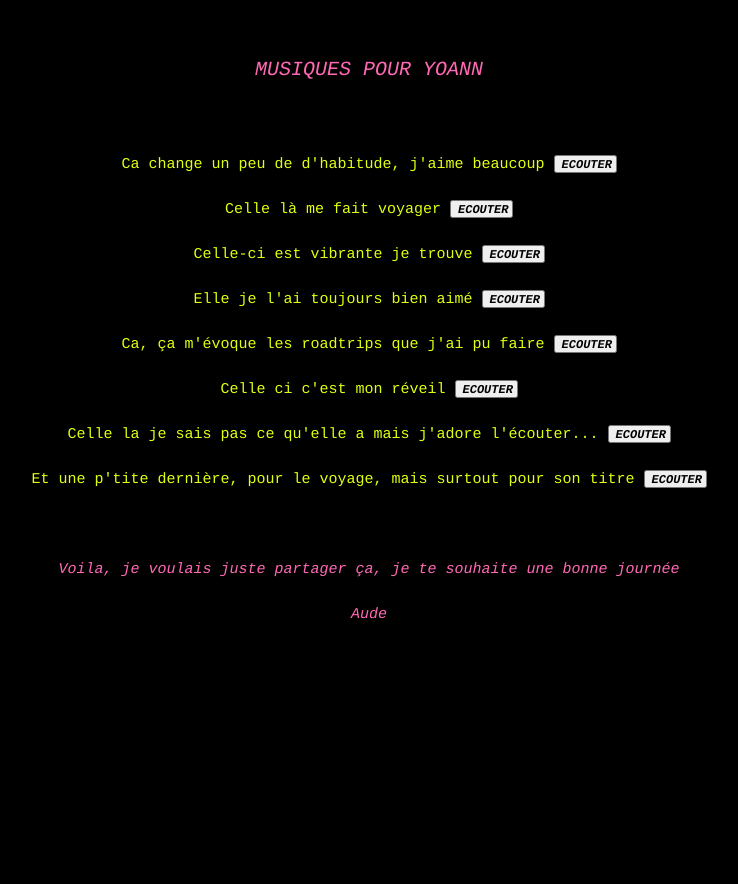
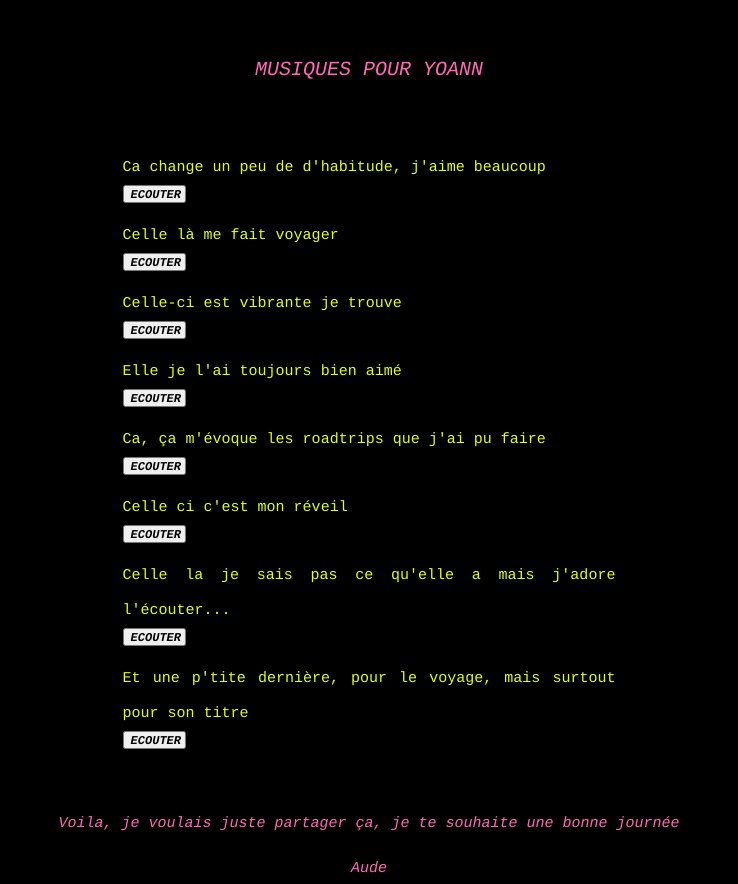
Before and after one commit to gabicyclette/heyyoann, a plain HTML site: page index.html in a window 1280 px wide. Shown: the whole page, without its empty margins (271-1009 px from the left). Before the commit the page ends 840 px from the top, so only its background shows below. Drawn offline with Linux system fonts and the light colour scheme.

Commit message:
Update index.html

```diff
--- a/index.html
+++ b/index.html
@@ -29,9 +29,14 @@ body {
 
 .song  {
   color: #e1ff10;
-  text-align: center;
+  text-align: justify;
   font-size:15px;
   font-style: normal;
+  width:55%;
+  position: relative;
+  margin-right: auto;
+  margin-left: auto;
+  line-height: 35px;
 }
 
 .end {
@@ -49,14 +54,14 @@ button {
 <p > MUSIQUES POUR YOANN</p>
 <br>
 
-<p class="song">  Ca change un peu de d'habitude, j'aime beaucoup     <button><a class="link" href="https://www.youtube.com/watch?v=58HQeed8Vhg">ECOUTER</a></button></p>
-<p class="song">  Celle là me fait voyager     <button><a class="link" href="https://www.youtube.com/watch?v=qy_BfCbT024">ECOUTER</a></button></p>
-<p class="song">  Celle-ci est vibrante je trouve     <button><a class="link" href="https://www.youtube.com/watch?v=zzHouyi6t4g">ECOUTER</a></button></p>
-<p class="song">  Elle je l'ai toujours bien aimé     <button><a class="link" href="https://www.youtube.com/watch?v=S3fTw_D3l10">ECOUTER</a></button></p>
-<p class="song">  Ca, ça m'évoque les roadtrips que j'ai pu faire     <button><a class="link" href="https://www.youtube.com/watch?v=U60Euqbj43U">ECOUTER</a></button></p>
-<p class="song">  Celle ci c'est mon réveil     <button><a class="link" href="https://www.youtube.com/watch?v=3YLFakwWwt8">ECOUTER</a></button></p>
-<p class="song">  Celle la je sais pas ce qu'elle a mais j'adore l'écouter...      <button><a class="link" href="https://www.youtube.com/watch?v=E9hvqR1tHzU">ECOUTER</a></button></p>
-<p class="song">  Et une p'tite dernière, pour le voyage, mais surtout pour son titre     <button><a class="link" href="https://www.youtube.com/watch?v=tE8yJ2so1VA">ECOUTER</a></button></p>
+<p class="song">  Ca change un peu de d'habitude, j'aime beaucoup     <br><button><a class="link" href="https://www.youtube.com/watch?v=58HQeed8Vhg">ECOUTER</a></button></p>
+<p class="song">  Celle là me fait voyager     <br><button><a class="link" href="https://www.youtube.com/watch?v=qy_BfCbT024">ECOUTER</a></button></p>
+<p class="song">  Celle-ci est vibrante je trouve     <br><button><a class="link" href="https://www.youtube.com/watch?v=zzHouyi6t4g">ECOUTER</a></button></p>
+<p class="song">  Elle je l'ai toujours bien aimé     <br><button><a class="link" href="https://www.youtube.com/watch?v=S3fTw_D3l10">ECOUTER</a></button></p>
+<p class="song">  Ca, ça m'évoque les roadtrips que j'ai pu faire     <br><button><a class="link" href="https://www.youtube.com/watch?v=U60Euqbj43U">ECOUTER</a></button></p>
+<p class="song">  Celle ci c'est mon réveil     <br><button><a class="link" href="https://www.youtube.com/watch?v=3YLFakwWwt8">ECOUTER</a></button></p>
+<p class="song">  Celle la je sais pas ce qu'elle a mais j'adore l'écouter...      <br><button><a class="link" href="https://www.youtube.com/watch?v=E9hvqR1tHzU">ECOUTER</a></button></p>
+<p class="song">  Et une p'tite dernière, pour le voyage, mais surtout pour son titre     <br><button><a class="link" href="https://www.youtube.com/watch?v=tE8yJ2so1VA">ECOUTER</a></button></p>
 <br>
 
 <p class="end"> Voila, je voulais juste partager ça, je te souhaite une bonne journée </p>
```
